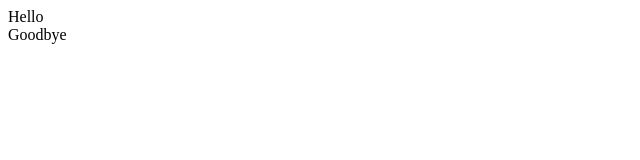
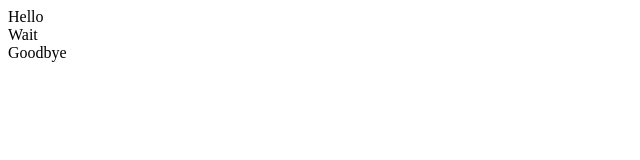
Before and after one commit to HailOrion/git, a plain HTML site: page index.html in a window 1280 px wide. Shown: the whole page, without its empty margins (0-640 px from the left). Drawn offline with Linux system fonts and the light colour scheme.

Commit message:
New html div

```diff
--- a/index.html
+++ b/index.html
@@ -1,2 +1,3 @@
 <div>Hello</div>
+<div>Wait</div>
 <div>Goodbye</div>
```
